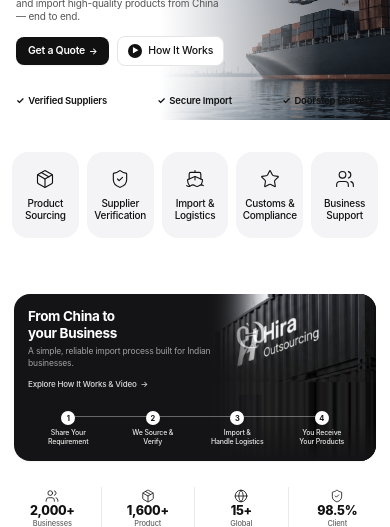
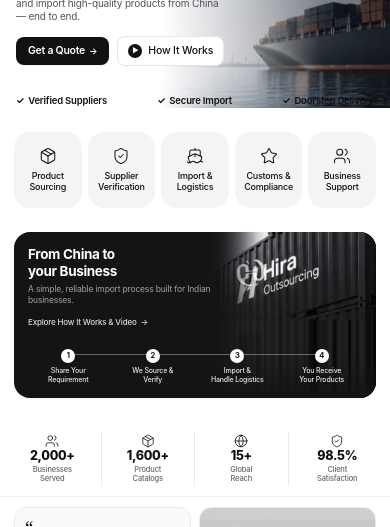
Before and after one commit to Syed-shan46/hira-outsourcing-, a React (Vite) app: page / in a window 390 px wide. Shown: the part 181-708 px from the top of the page. Built offline with nearby package versions, Linux system fonts and the light colour scheme; no server answers.

Commit message:
style(services): ensure equal vertical spacing above and below 5-cards section with standard card gaps

```diff
--- a/src/components/Hero.tsx
+++ b/src/components/Hero.tsx
@@ -114,7 +114,7 @@ export const Hero: React.FC = () => {
         </div>
 
         {/* 6. Reassurance Checklist: Positioned IN the bottom of the image area with good padding */}
-        <div className="w-full pt-6 sm:pt-8 pb-3 sm:pb-4 flex items-center justify-between sm:justify-start gap-2 sm:gap-6 text-[9.5px] sm:text-[11px] text-[#111111] font-semibold">
+        <div className="w-full pt-6 sm:pt-8 pb-0 flex items-center justify-between sm:justify-start gap-2 sm:gap-6 text-[9.5px] sm:text-[11px] text-[#111111] font-semibold">
           <div className="flex items-center gap-1 shrink-0">
             <span className="text-[#111111] font-bold">✓</span>
             <span>Verified Suppliers</span>
--- a/src/components/ProcessSection.tsx
+++ b/src/components/ProcessSection.tsx
@@ -26,7 +26,7 @@ export const ProcessSection: React.FC = () => {
   ];
 
   return (
-    <section className="py-4 sm:py-6 bg-white" id="process">
+    <section className="pt-0 pb-6 sm:pb-8 bg-white" id="process">
       <div className="max-w-6xl mx-auto px-3.5 sm:px-6 lg:px-8">
 
         {/* Compact Black Container Card */}
--- a/src/components/ServicesSection.tsx
+++ b/src/components/ServicesSection.tsx
@@ -37,24 +37,24 @@ export const ServicesSection: React.FC = () => {
   ];
 
   return (
-    <section className="pt-8 pb-10 sm:pt-14 sm:pb-16 md:pt-18 md:pb-20 lg:pt-24 lg:pb-26 bg-white" id="services">
-      <div className="max-w-6xl mx-auto px-3 sm:px-6 lg:px-8">
+    <section className="py-6 sm:py-9 md:py-11 lg:py-13 bg-white" id="services">
+      <div className="max-w-6xl mx-auto px-3.5 sm:px-6 lg:px-8">
 
         {/* 5 Minimal Horizontal Cards in a 5-column grid */}
-        <div className="grid grid-cols-5 gap-2 sm:gap-3 md:gap-4 lg:gap-5">
+        <div className="grid grid-cols-5 gap-1.5 sm:gap-2.5 md:gap-3 lg:gap-3.5">
           {services.map((srv, idx) => {
             const Icon = srv.icon;
             return (
               <Link
                 key={idx}
                 to={srv.href}
-                className="py-4 px-2 sm:py-6 sm:px-3 md:py-8 md:px-4 rounded-2xl sm:rounded-3xl bg-[#F4F4F6] hover:bg-[#EAEBED] border border-transparent hover:border-[#E2E2E6] transition-all duration-200 flex flex-col items-center justify-center text-center cursor-pointer group hover:-translate-y-0.5 shadow-none"
+                className="py-3.5 px-1 sm:py-5 sm:px-2.5 md:py-6 md:px-3 rounded-2xl sm:rounded-3xl bg-[#F4F4F6] hover:bg-[#EAEBED] border border-transparent hover:border-[#E2E2E6] transition-all duration-200 flex flex-col items-center justify-center text-center cursor-pointer group hover:-translate-y-0.5 shadow-none"
               >
-                <div className="mb-2 sm:mb-3 md:mb-3.5 text-[#111111] group-hover:scale-105 transition-transform duration-200">
-                  <Icon className="w-5 h-5 sm:w-6 sm:h-6 md:w-7 md:h-7 stroke-[1.35]" />
+                <div className="mb-1.5 sm:mb-2.5 md:mb-3 text-[#111111] group-hover:scale-105 transition-transform duration-200">
+                  <Icon className="w-4.5 h-4.5 sm:w-5.5 sm:h-5.5 md:w-6.5 md:h-6.5 stroke-[1.35]" />
                 </div>
 
-                <div className="text-[10px] sm:text-xs md:text-[13px] lg:text-sm font-medium sm:font-semibold text-[#111111] leading-[1.2] tracking-tight group-hover:text-black">
+                <div className="text-[9px] sm:text-xs md:text-[13px] lg:text-sm font-medium sm:font-semibold text-[#111111] leading-[1.2] tracking-tight group-hover:text-black">
                   <span>{srv.titleLine1}</span>
                   <br />
                   <span>{srv.titleLine2}</span>
```
